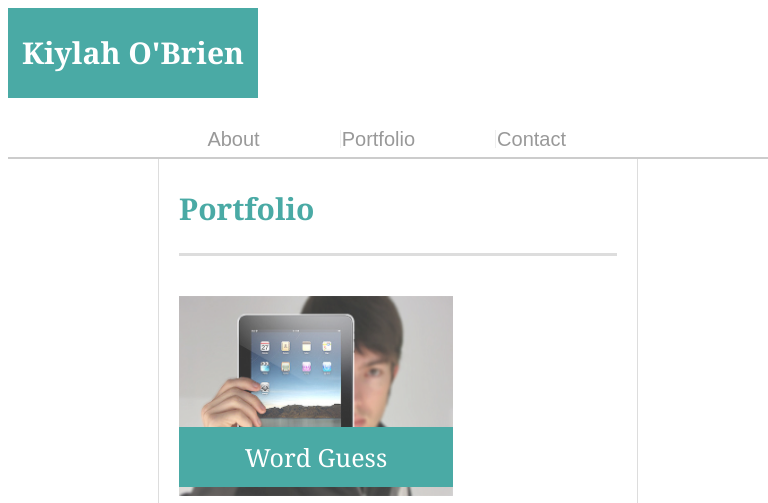
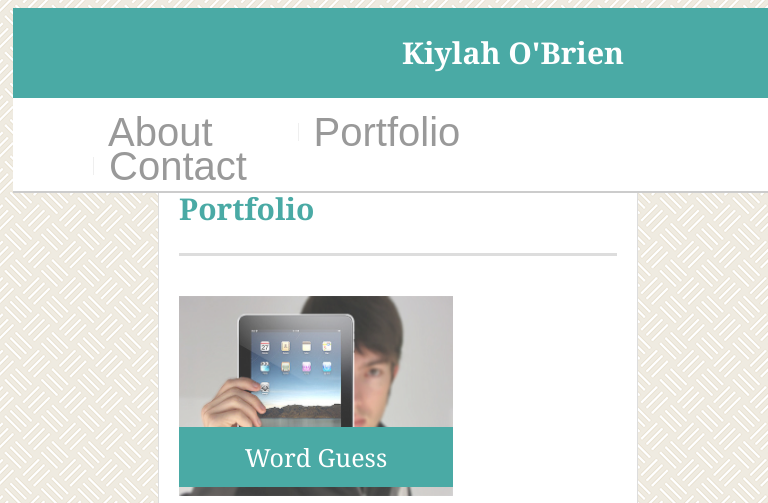
Before and after one commit to Kiylah2000/Responsive-Portfolio, a plain HTML site: page portfolio.html in a window 768 px wide. Shown: the top 503 px of the page. Drawn offline with Linux system fonts and the light colour scheme.

Commit message:
made changes to media quieries and added a background

```diff
--- a/assets/css/style.css
+++ b/assets/css/style.css
@@ -3,7 +3,7 @@ body {
     font-size: 18px;
     line-height: 34px;
     color: #777777;
-    background: url("../images/concrete_seamless.png");
+    background-image: url(../images/floor-tile\ copy.png)
   }
 
   * {
@@ -245,49 +245,72 @@ body {
     .main-section {
     float: left;
     width: 100%;
-    max-width: 768px;
+    max-width: 980px;
     padding: 20px;
-    margin: 0 0 40px;
-    background: #ffffff;
-    border: 1px solid #dddddd;
+    margin-left: 40px;
+
     }
 
     #main-container {
         padding-top: 130px;
-        width: 800px;
+        width: 900px;
+        margin-right: 50px;
+      }
+
+      .auth-image {
+        float: left;
+        width: 200px;
+        height: 150px;
+        margin-top: 10px;
+        margin-right: 25px;
+      }
+
+      #logo {
+        font-size: 40px;
+        width: 20px;
+        height: 90px;
+        font-size: 30px;
+        font-weight: 700;
+        text-align: center;
     }
 }
   @media (max-width: 768px) {
-    h3, h2 {
-        padding-bottom: 15px;
-        margin-bottom: 10px;
-        line-height: 20px;
-        border-bottom: 1px solid #eeeeee;
+    #masthead {
+        position: fixed;
+        width: 100%;
+        margin-left: 5px;
       }
 
+    }
     nav a {
-        display: inline-block;
-        padding-left: 15px;
+      position: static;
+      font-size: 20px;
       margin-left: 15px;
-        line-height: 18px;
-        color: #999;
+      text-align: center;
     }
 
     nav {
       position: static;
-        float: right;
       margin-top: 25px;
-        margin-right: 25px;
+      margin-right: 30px;
+
+  }
+  .main-section {
+    width: 60%;
+    max-width: 768px;
+    padding: 20px;
+    margin-right: 60px;
+
   }
 
-      .main-section {
-        float: left;
-        width: 50%;
-        max-width: 768px;
-        padding: 20px;
-        margin: 0 0 40px;
-        background: #ffffff;
-        border: 1px solid #dddddd;
+
+      #logo {
+        font-size: 40px;
+        width: 250px;
+        height: 90px;
+        font-size: 30px;
+        font-weight: 700;
+        text-align: center;
     }
 }
 
@@ -299,18 +322,16 @@ body {
             border-bottom: 1px solid #eeeeee;
           }
           nav a {
-            font-size: 20px;
-            padding-left: 1px;
-            margin-right: 60px;
-            line-height: 18px;
-            color: #999;
+            position: static;
+            font-size: 40px;
+            margin-left: 80px;
+            text-align: center;
           }
 
           nav {
             position: static;
-            float: right;
             margin-top: 25px;
-            margin-right: 150px;
+            margin-right: 200px;
 
         }
 
@@ -330,12 +351,14 @@ body {
             margin-left: 150px;
           }
 
+          #logo {
+            font-size: 40px;
+            width: 1000px;
+            height: 90px;
+            font-size: 30px;
+            font-weight: 700;
+            text-align: center;
 
-        footer {
-            padding: 30px 0;
-            height: 50px;
-            width: 900px;
-            text-align: center;
           }
         }
 
@@ -351,6 +374,7 @@ body {
       }
 
       nav a {
+        position: static;
         font-size: 20px;
         display: inline-block;
         line-height: 18px;
@@ -367,52 +391,72 @@ body {
     .main-section {
     float: left;
     width: 100%;
-            max-width: 960px;
-            padding: 30px;
-            margin: 0 0 40px;
-            background: #ffffff;
-            border: 1px solid #dddddd;
+    max-width: 980px;
+    padding: 20px;
+    margin-left: 40px;
+
     }
 
     #main-container {
         padding-top: 130px;
-            width: 800px;
-            margin-left: 150px;
+        width: 900px;
+        margin-right: 50px;
+      }
+
+      #logo {
+        font-size: 40px;
+        width: 20px;
+        height: 90px;
+        font-size: 30px;
+        font-weight: 700;
+        text-align: center;
     }
 }
   @media (max-width: 768px) {
-    h3, h2 {
-        padding-bottom: 15px;
-        margin-bottom: 10px;
-        line-height: 20px;
-        border-bottom: 1px solid #eeeeee;
+    #masthead {
+        position: fixed;
+        width: 100%;
+        margin-left: 5px;
       }
 
     nav a {
-        display: inline-block;
-        padding-left: 15px;
+    position: static;
+    font-size: 20;
     margin-left: 15px;
-        line-height: 18px;
-        color: #999;
+    text-align: center;
 }
 
     nav {
     position: static;
-        float: right;
     margin-top: 25px;
-        margin-right: 25px;
+    margin-right: 200px;
+}
+  .main-section {
+    width: 60%;
+    max-width: 768px;
+    padding: 20px;
+    margin-left: 60px;
+
   }
 
-      .main-section {
-        float: left;
-        width: 90%;
-        max-width: 768px;
-        padding: 20px;
-        margin: 0 0 40px;
-        background: #ffffff;
-        border: 1px solid #dddddd;
+  #main-container {
+    padding-top: 130px;
+    width: 900px;
+    margin-left: 150px;
   }
+
+
+      #logo {
+        font-size: 40px;
+        width: 250px;
+        height: 90px;
+        font-size: 30px;
+        font-weight: 700;
+        text-align: center;
     }
+
+}
+
 
       @media (min-width: 640px) {
         h3, h2 {
@@ -422,25 +466,23 @@ body {
             border-bottom: 1px solid #eeeeee;
           }
           nav a {
-            font-size: 20px;
-            padding-left: 1px;
-            margin-right: 60px;
-            line-height: 18px;
-            color: #999;
+            position: static;
+            font-size: 40px;
+            margin-left: 80px;
+            text-align: center;
           }
 
           nav {
             position: static;
-            float: right;
             margin-top: 25px;
-            margin-right: 150px;
+            margin-right: 200px;
 
         }
 
           .main-section {
             float: left;
             width: 60%;
-            max-width: 768px;
+            max-width: 640px;
             padding: 20px;
             margin: 0 0 40px;
             background: #ffffff;
@@ -453,11 +495,13 @@ body {
             margin-left: 150px;
           }
 
+          #logo {
+            font-size: 80px;
+            width: 1000px;
+            height: 90px;
+            font-size: 30px;
+            font-weight: 700;
+            text-align: center;
 
-        footer {
-            padding: 30px 0;
-            height: 50px;
-            width: 900px;
-            text-align: center;
           }
         }
```
Lines whose indentation alone changed are shown as unchanged.
